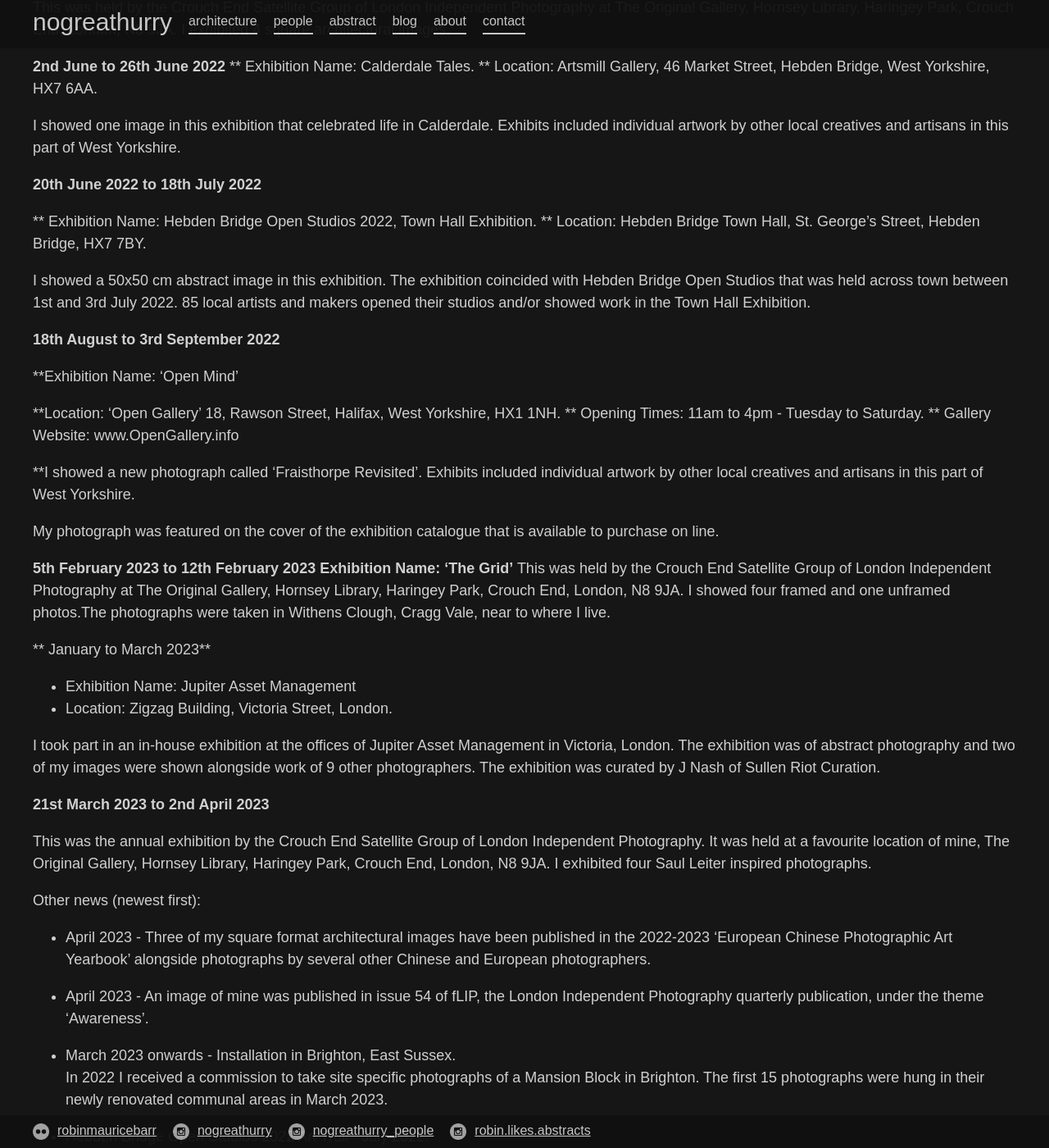
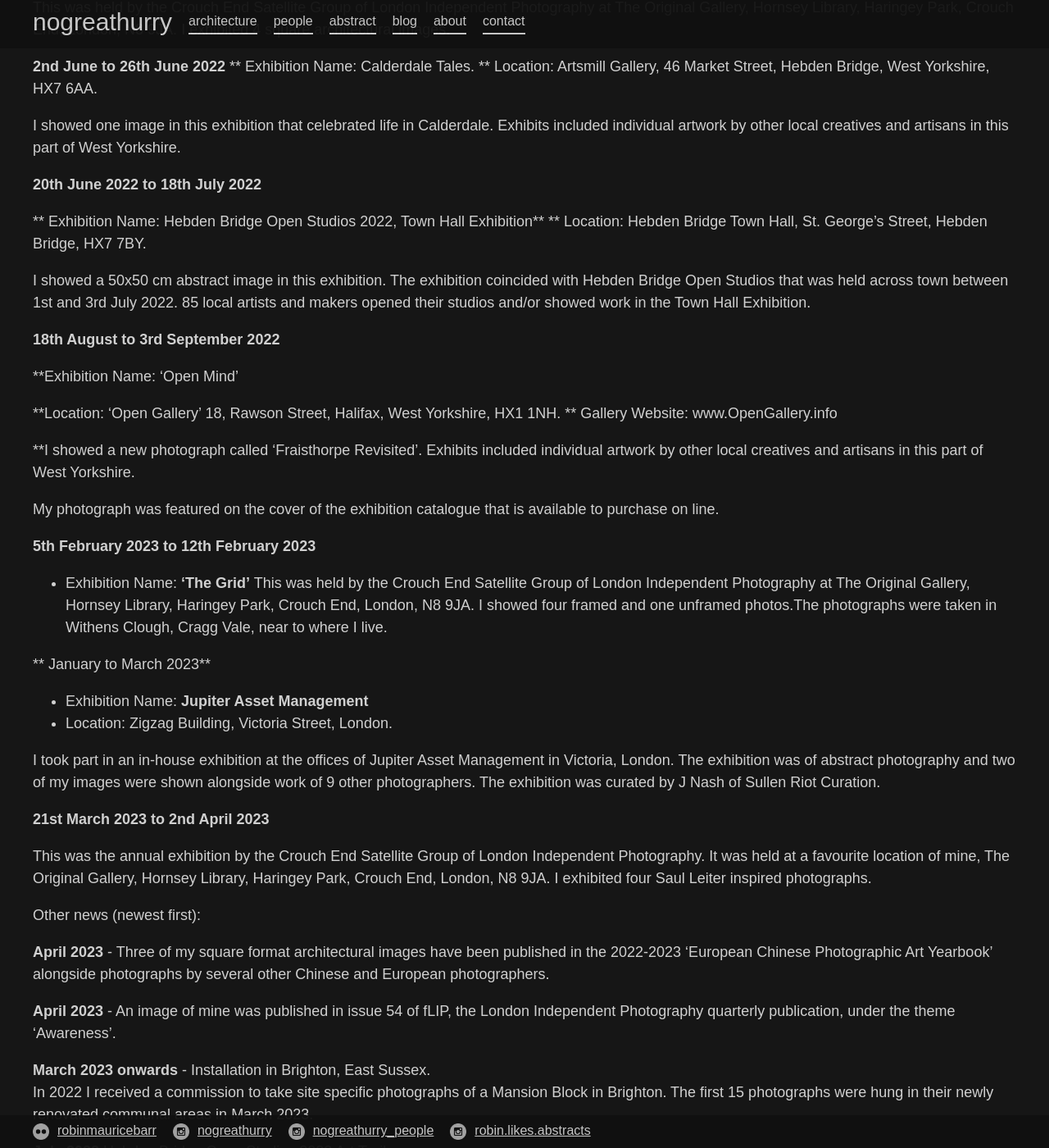
Before and after one commit to 987poiuytrewq/nogreathurry, a Jekyll site: the page built from blog.md, in a window 1280 px wide and 1400 px high, scrolled down 1748 px. Shown: the whole window at 82% size. Built offline with Jekyll 4.4.1, drawn with Linux system fonts in a browser that asks for light colours; some of the changed text lies outside the part shown.

Commit message:
Updated Blog

```diff
--- a/blog.md
+++ b/blog.md
@@ -94,7 +94,7 @@ I showed one image in this exhibition that celebrated life in Calderdale. Exhibi
 
 **20th June 2022 to 18th July 2022**
 
-** Exhibition Name: Hebden Bridge Open Studios 2022, Town Hall Exhibition.
+** Exhibition Name: Hebden Bridge Open Studios 2022, Town Hall Exhibition**
 ** Location: Hebden Bridge Town Hall, St. George's Street, Hebden Bridge, HX7 7BY.
 
 I showed a 50x50 cm abstract image in this exhibition. The exhibition coincided with Hebden Bridge Open Studios that was held across town between 1st and 3rd July 2022. 85 local artists and makers opened their studios and/or showed work in the Town Hall Exhibition.
@@ -104,7 +104,6 @@ I showed a 50x50 cm abstract image in this exhibition. The exhibition coincided
 **Exhibition Name: 'Open Mind'
 
 **Location: 'Open Gallery' 18, Rawson Street, Halifax, West Yorkshire, HX1 1NH.
-** Opening Times: 11am to 4pm - Tuesday to Saturday.
 ** Gallery Website: www.OpenGallery.info
 
 **I showed a new photograph called 'Fraisthorpe Revisited'.  Exhibits included individual artwork by other local creatives and artisans in this part of West Yorkshire.
@@ -112,11 +111,11 @@ I showed a 50x50 cm abstract image in this exhibition. The exhibition coincided
 My photograph was featured on the cover of the exhibition catalogue that is available to purchase on line.
 
 **5th February 2023 to 12th February 2023**
-**Exhibition Name: 'The Grid'**
+* Exhibition Name: **'The Grid'**
 This was held by the Crouch End Satellite Group of London Independent Photography at The Original Gallery, Hornsey Library, Haringey Park, Crouch End, London, N8 9JA. I showed four framed and one unframed photos.The photographs were taken in Withens Clough, Cragg Vale, near to where I live.
 
 ** January to March 2023**
-* Exhibition Name: Jupiter Asset Management
+* Exhibition Name: **Jupiter Asset Management**
 * Location: Zigzag Building, Victoria Street, London.
 
 I took part in an in-house exhibition at the offices of Jupiter Asset Management in Victoria, London. The exhibition was of abstract photography and two of my images were shown alongside work of 9 other photographers. The exhibition was curated by J Nash of Sullen Riot Curation.
@@ -127,14 +126,14 @@ This was the annual exhibition by the Crouch End Satellite Group of London Indep
 
 Other news (newest first):
 
-* April 2023 - Three of my square format architectural images have been published in the 2022-2023 'European Chinese Photographic Art Yearbook' alongside photographs by several other Chinese and European photographers.
+**April 2023** - Three of my square format architectural images have been published in the 2022-2023 'European Chinese Photographic Art Yearbook' alongside photographs by several other Chinese and European photographers.
 
-* April 2023 - An image of mine was published in issue 54 of fLIP, the London Independent Photography quarterly publication, under the theme 'Awareness'.
+**April 2023** - An image of mine was published in issue 54 of fLIP, the London Independent Photography quarterly publication, under the theme 'Awareness'.
 
-* March 2023 onwards - Installation in Brighton, East Sussex.
+**March 2023 onwards** - Installation in Brighton, East Sussex.
 In 2022 I received a commission to take site specific photographs of a Mansion Block in Brighton. The first 15 photographs were hung in their newly renovated communal areas in March 2023.
 
-* Hebden Bridge Open Studios 2022 Art Trail - July 2022.
+**July 2022** Hebden Bridge Open Studios 2022 Art Trail
 
 Two of my 'Fraisthorpe' double exposure photographs, previously exhibited at Espacio Gallery in Shoreditch, London, appeared in the front windows of Valli Opticians in the centre of Hebden Bridge as part of the 2022 Art Trail.
 
```
